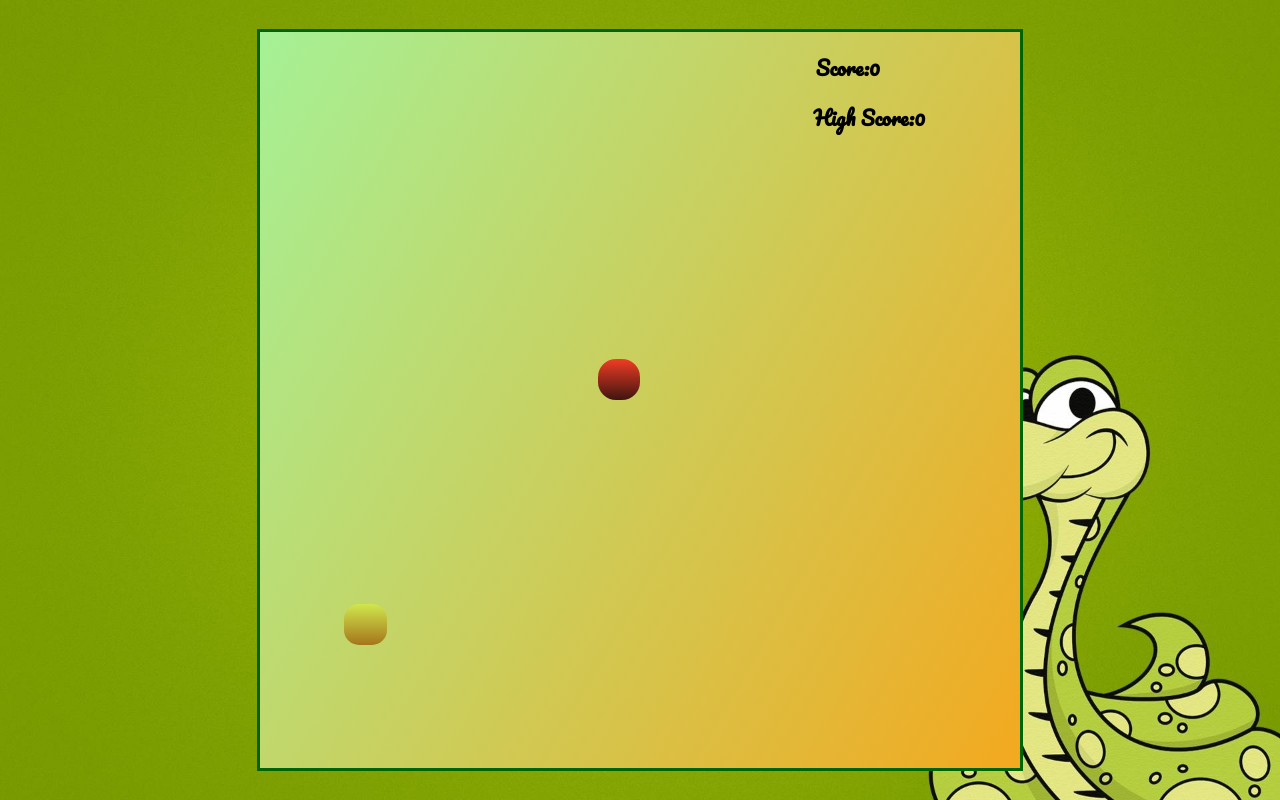
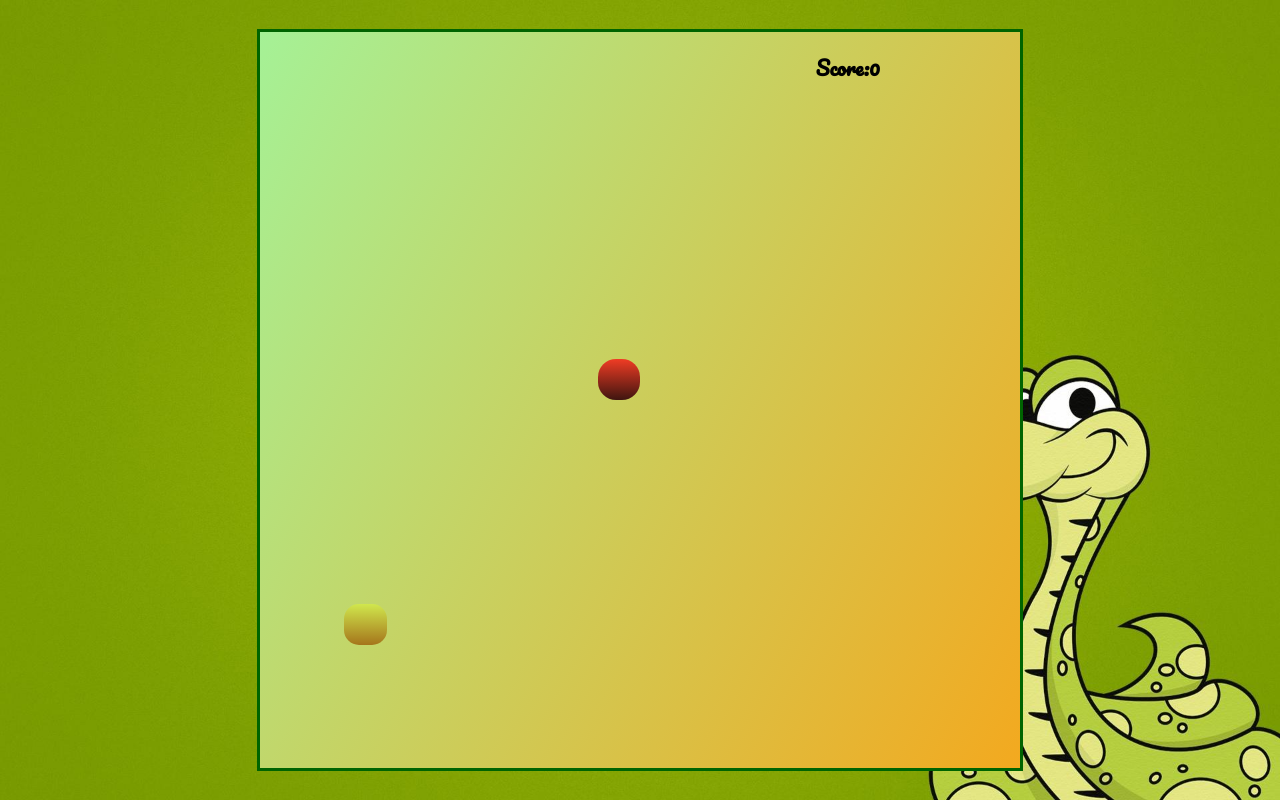
Before and after one commit to iaqwa/Snake-Game, a plain HTML site: page index.html in a window 1280 px wide. Drawn offline with Linux system fonts and the light colour scheme; files whose address does not match are found by name; a web font is replaced by a local one.

Commit message:
Update index.html

```diff
--- a/index.html
+++ b/index.html
@@ -13,7 +13,7 @@
 <body>
     <div class="body">
         <div id="score">Score:0</div>
-        <div id="hiscoreBox">High Score:0</div>
+<!--         <div id="hiscoreBox">High Score:0</div> -->
         <div id="board"></div>
     </div>
 <script  src="script.js"></script>
```
